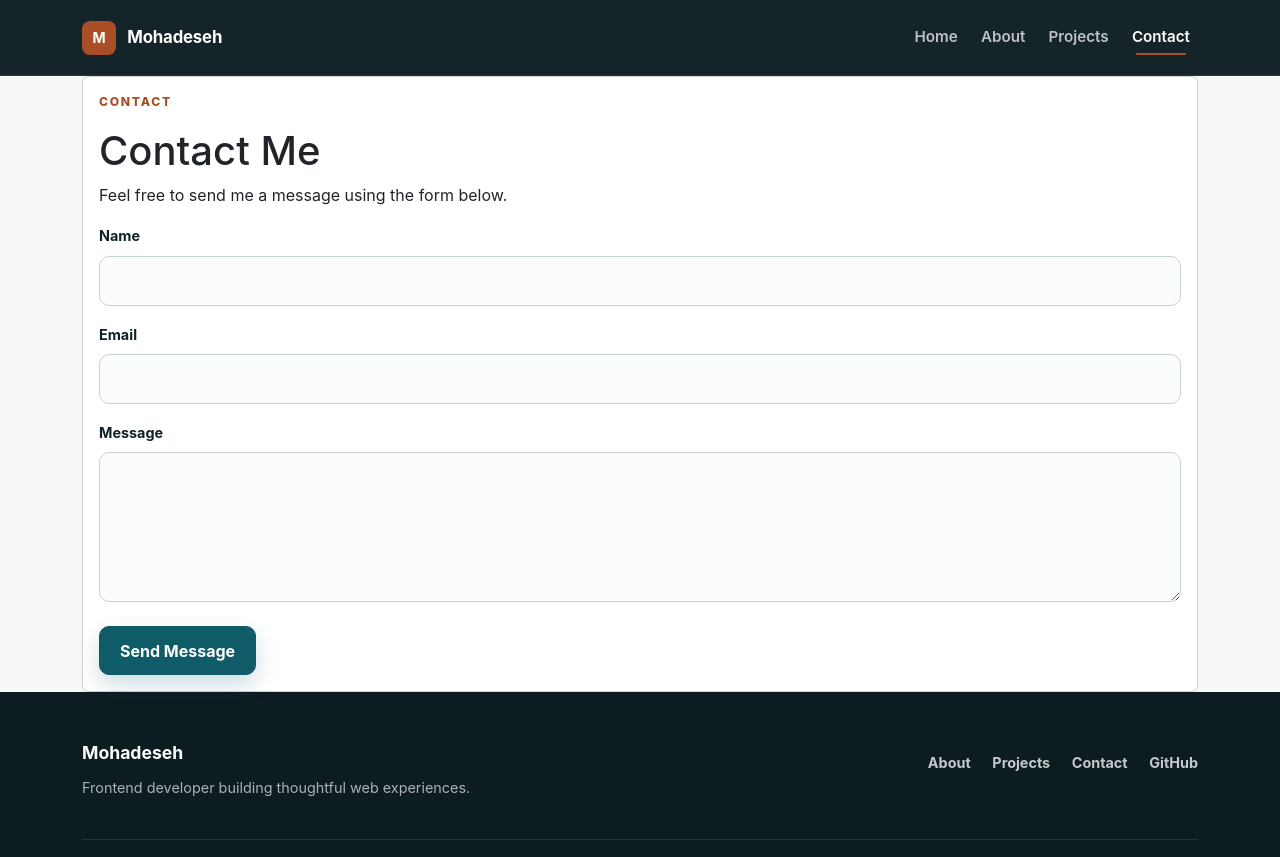
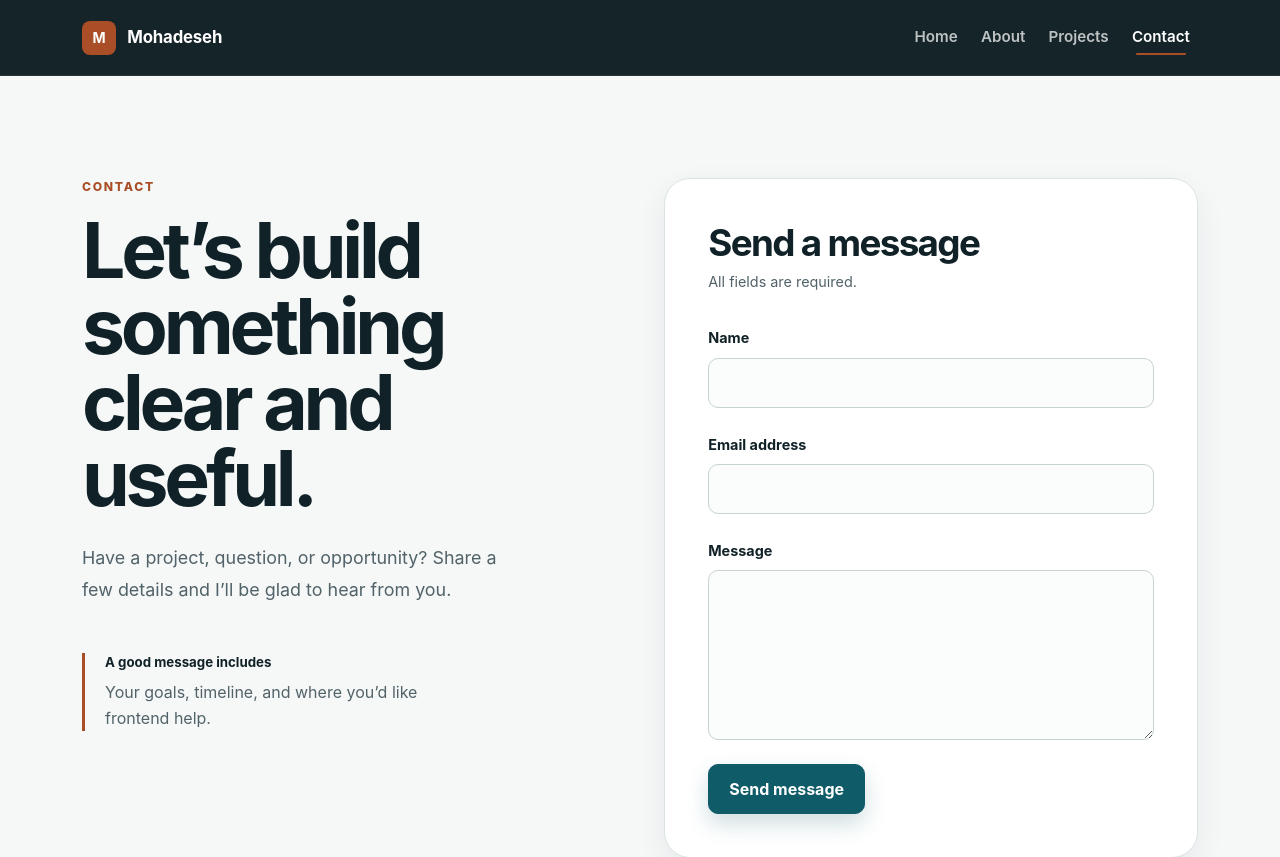
Before and after one commit to mohadesehesmaeilzadeh/personal-website, a React (Create React App) app: page /contact in a window 1280 px wide. Shown: the top 857 px of the page. Built offline with nearby package versions, Linux system fonts and the light colour scheme.

Commit message:
edit: update the contact

```diff
--- a/src/pages/Contact.js
+++ b/src/pages/Contact.js
@@ -1,26 +1,72 @@
 import { useState } from "react";
-import { Alert, Button, Card, Container, Form } from "react-bootstrap";
+import { Alert, Button, Col, Container, Form, Row } from "react-bootstrap";
 
 function Contact() {
-  const [name, setName] = useState("");
-  const [email, setEmail] = useState("");
-  const [message, setMessage] = useState("");
+  const [formData, setFormData] = useState({ name: "", email: "", message: "" });
+  const [errors, setErrors] = useState({});
+  const [isSending, setIsSending] = useState(false);
   const [submitted, setSubmitted] = useState(false);
+
+  const validate = () => {
+    const nextErrors = {};
+    const emailPattern = /^[^\s@]+@[^\s@]+\.[^\s@]+$/;
+
+    if (!formData.name.trim()) nextErrors.name = "Please enter your name.";
+    if (!formData.email.trim()) {
+      nextErrors.email = "Please enter your email address.";
+    } else if (!emailPattern.test(formData.email)) {
+      nextErrors.email = "Please enter a valid email address.";
+    }
+    if (!formData.message.trim()) {
+      nextErrors.message = "Please add a short message.";
+    }
+
+    return nextErrors;
+  };
+
+  const handleChange = (event) => {
+    const { name, value } = event.target;
+    setFormData((current) => ({ ...current, [name]: value }));
+    if (errors[name]) {
+      setErrors((current) => ({ ...current, [name]: undefined }));
+    }
+  };
 
   const handleSubmit = (event) => {
     event.preventDefault();
+    const nextErrors = validate();
 
-    setSubmitted(true);
+    if (Object.keys(nextErrors).length > 0) {
+      setErrors(nextErrors);
+      const firstInvalidField = Object.keys(nextErrors)[0];
+      document.getElementById(firstInvalidField)?.focus();
+      return;
+    }
+
+    setIsSending(true);
+    window.setTimeout(() => {
+      setIsSending(false);
+      setSubmitted(true);
+    }, 650);
   };
 
   if (submitted) {
     return (
-      <main className="contact">
+      <main className="page" id="main-content" tabIndex="-1">
         <Container>
-          <Alert variant="success" className="thank-you-message">
-            <Alert.Heading>Thank you, {name}!</Alert.Heading>
-
-            <p>Your message has been received.</p>
+          <Alert variant="success" className="thank-you-message" role="status">
+            <span className="success-mark" aria-hidden="true">✓</span>
+            <Alert.Heading>Thanks, {formData.name}.</Alert.Heading>
+            <p>Your message has been recorded. I appreciate you reaching out.</p>
+            <Button
+              variant="outline-primary"
+              onClick={() => {
+                setFormData({ name: "", email: "", message: "" });
+                setSubmitted(false);
+              }}
+            >
+              Send another message
+            </Button>
           </Alert>
         </Container>
       </main>
@@ -28,60 +74,93 @@ function Contact() {
   }
 
   return (
-    <main className="contact">
+    <main className="page" id="main-content" tabIndex="-1">
       <Container>
-        <section className="contact-section">
-          <Card className="content-card">
-            <Card.Body>
+        <Row className="contact-layout gy-5 gx-lg-5">
+          <Col lg={5}>
+            <header className="contact-intro">
               <p className="eyebrow">Contact</p>
-              <h1>Contact Me</h1>
+              <h1>Let’s build something clear and useful.</h1>
+              <p className="lead-copy">
+                Have a project, question, or opportunity? Share a few details
+                and I’ll be glad to hear from you.
+              </p>
+            </header>
 
-              <p>
-                Feel free to send me a message using the form below.
-              </p>
+            <div className="contact-note">
+              <span className="contact-note-label">A good message includes</span>
+              <p>Your goals, timeline, and where you’d like frontend help.</p>
+            </div>
+          </Col>
 
-              <Form className="contact-form" onSubmit={handleSubmit}>
-                <Form.Group className="mb-3" controlId="name">
+          <Col lg={{ span: 6, offset: 1 }}>
+            <section className="form-panel" aria-labelledby="contact-form-title">
+              <h2 id="contact-form-title">Send a message</h2>
+              <p className="form-helper">All fields are required.</p>
+
+              <Form className="contact-form" onSubmit={handleSubmit} noValidate>
+                <Form.Group className="mb-4" controlId="name">
                   <Form.Label>Name</Form.Label>
-
                   <Form.Control
                     type="text"
-                    value={name}
-                    onChange={(event) => setName(event.target.value)}
+                    name="name"
+                    value={formData.name}
+                    onChange={handleChange}
+                    autoComplete="name"
                     required
+                    isInvalid={Boolean(errors.name)}
+                    aria-describedby={errors.name ? "name-error" : undefined}
                   />
+                  <Form.Control.Feedback type="invalid" id="name-error" role="alert">
+                    {errors.name}
+                  </Form.Control.Feedback>
                 </Form.Group>
 
-                <Form.Group className="mb-3" controlId="email">
-                  <Form.Label>Email</Form.Label>
-
+                <Form.Group className="mb-4" controlId="email">
+                  <Form.Label>Email address</Form.Label>
                   <Form.Control
                     type="email"
-                    value={email}
-                    onChange={(event) => setEmail(event.target.value)}
+                    name="email"
+                    value={formData.email}
+                    onChange={handleChange}
+                    autoComplete="email"
+                    inputMode="email"
                     required
+                    isInvalid={Boolean(errors.email)}
+                    aria-describedby={errors.email ? "email-error" : undefined}
                   />
+                  <Form.Control.Feedback type="invalid" id="email-error" role="alert">
+                    {errors.email}
+                  </Form.Control.Feedback>
                 </Form.Group>
 
                 <Form.Group className="mb-4" controlId="message">
                   <Form.Label>Message</Form.Label>
-
                   <Form.Control
                     as="textarea"
-                    rows={5}
-                    value={message}
-                    onChange={(event) => setMessage(event.target.value)}
+                    rows={6}
+                    name="message"
+                    value={formData.message}
+                    onChange={handleChange}
                     required
+                    isInvalid={Boolean(errors.message)}
+                    aria-describedby={errors.message ? "message-error" : undefined}
                   />
+                  <Form.Control.Feedback type="invalid" id="message-error" role="alert">
+                    {errors.message}
+                  </Form.Control.Feedback>
                 </Form.Group>
 
-                <Button type="submit" variant="primary">
-                  Send Message
+                <Button type="submit" variant="primary" disabled={isSending}>
+                  {isSending ? "Sending…" : "Send message"}
                 </Button>
+                <span className="visually-hidden" aria-live="polite">
+                  {isSending ? "Sending your message" : ""}
+                </span>
               </Form>
-            </Card.Body>
-          </Card>
-        </section>
+            </section>
+          </Col>
+        </Row>
       </Container>
     </main>
   );
```
